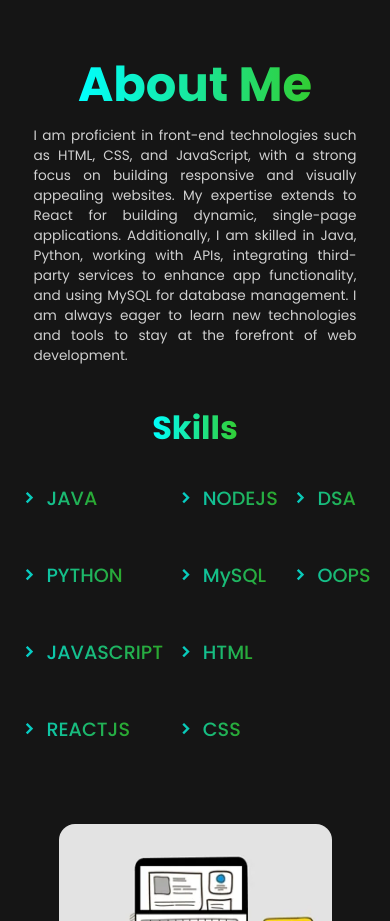
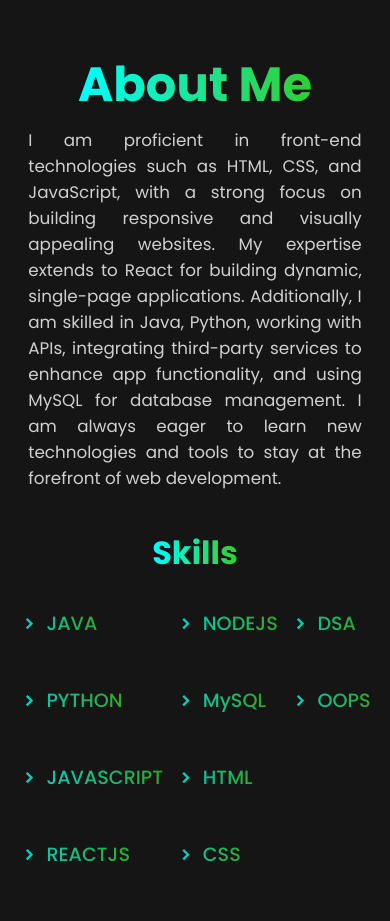
Before and after one commit to Chsathwik-641/portfolio, a React (Create React App) app: page / in a window 390 px wide. Shown: the part 1100-2021 px from the top of the page. Built offline with nearby package versions, Linux system fonts and the light colour scheme; a web font is replaced by a local one.

Commit message:
made few changes

```diff
--- a/src/App.css
+++ b/src/App.css
@@ -587,8 +587,8 @@ form textarea {
     height: 50vw;
   }
   #about p {
-    font-size: 3.5vw;
-    padding: 1.5% 4%;
+    font-size: 4.3vw;
+    padding: 1.7% 2.5%;
   }
   #about .skills {
     gap: 0.8em;
```
